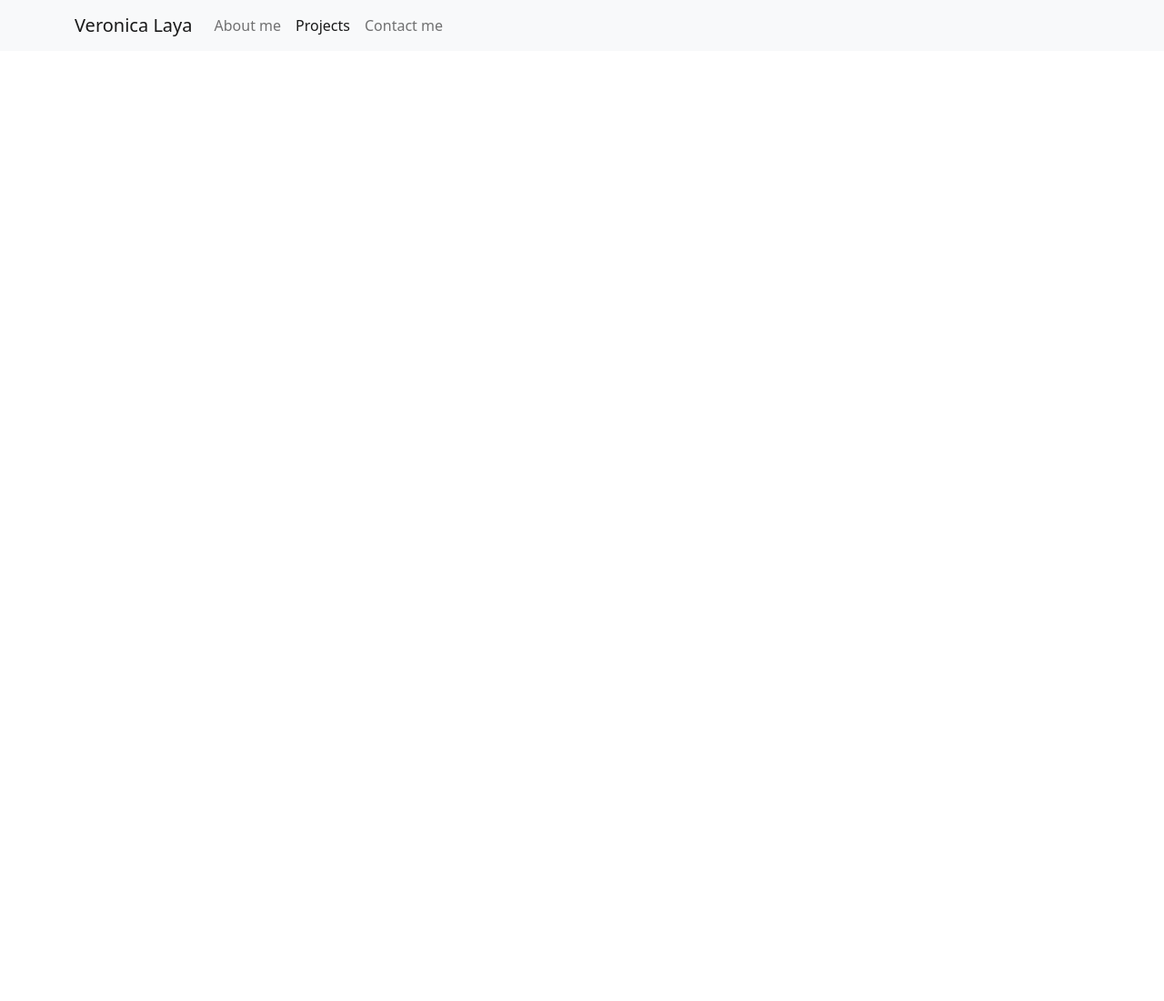
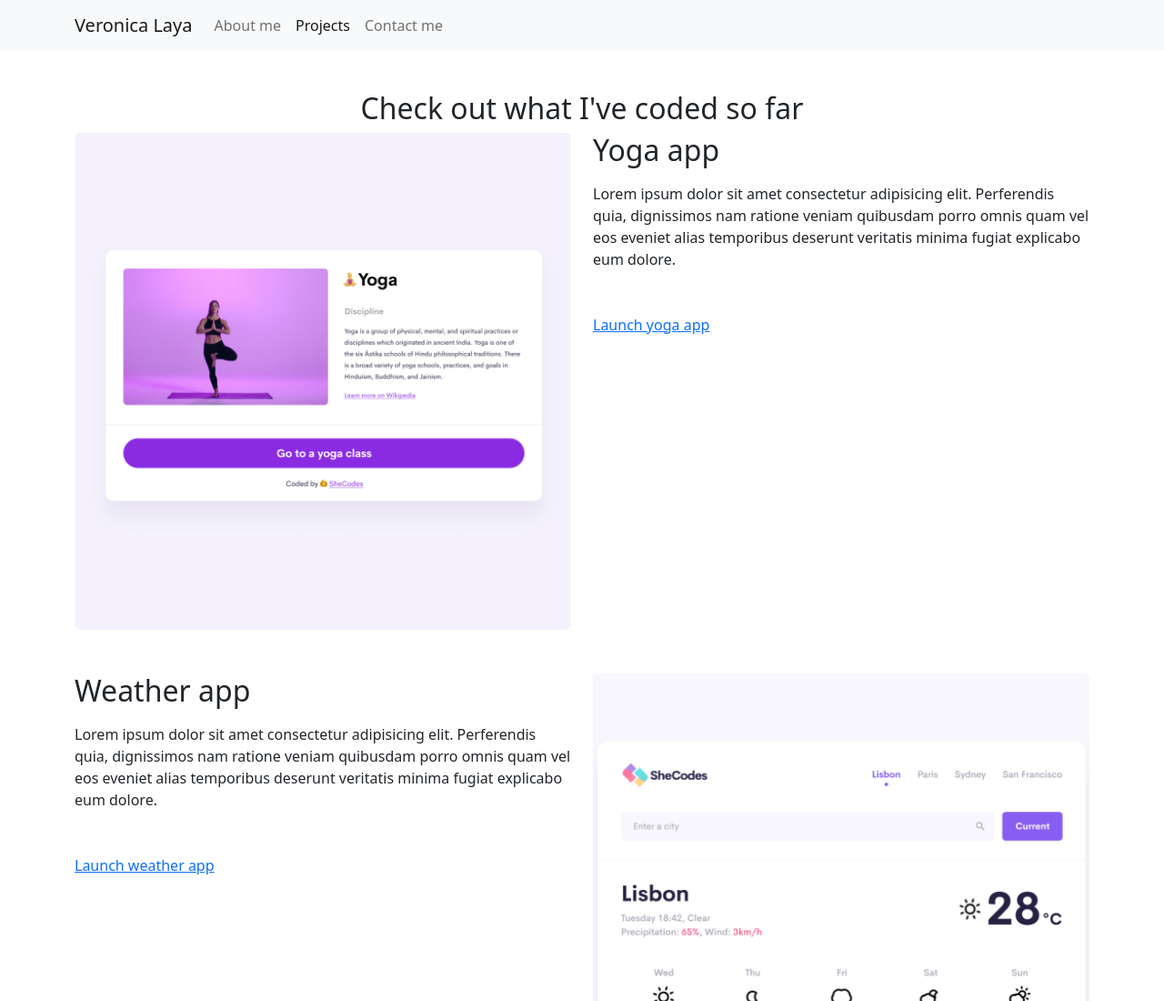
Before and after one commit to marivero-laya/VeronicaLaya-Dev-Portfolio, a plain HTML site: page projects.html in a window 1280 px wide. Shown: the top 1100 px of the page at 91% size. Before the commit the page ends 800 px from the top, so only its background shows below. Drawn offline with nearby package versions, Linux system fonts and the light colour scheme.

Commit message:
Added Project's html

```diff
--- a/projects.html
+++ b/projects.html
@@ -78,6 +78,80 @@
         </div>
       </div>
     </nav>
+    <div class="container mb-20">
+      <h2 class="text-center">Check out what I've coded so far</h2>
+    </div>
+    <div class="container">
+      <div class="row">
+        <div class="col-md-6">
+          <img
+            src="/images/yoga copy.png"
+            class="img-fluid rounded d-none d-md-block"
+            alt="Yoga Project"
+          />
+        </div>
+        <div class="col-md-6">
+          <h2 class="text-scenterart text-start-center mb-3">Yoga app</h2>
+          <p class="text-center text-sm-start mt-3">
+            Lorem ipsum dolor sit amet consectetur adipisicing elit. Perferendis
+            quia, dignissimos nam ratione veniam quibusdam porro omnis quam vel
+            eos eveniet alias temporibus deserunt veritatis minima fugiat
+            explicabo eum dolore.
+          </p>
+          <div
+            class="navigation-links mb-5 mt-5 justify-content-center justify-content-sm-start"
+          >
+            <a href="#" class="project-link primary-link">Launch yoga app</a>
+          </div>
+        </div>
+      </div>
+      <div class="row mt-5">
+        <div class="col-md-6">
+          <h2 class="text-center text-sm-start mb-3">Weather app</h2>
+          <p class="text-center text-sm-start mt-3">
+            Lorem ipsum dolor sit amet consectetur adipisicing elit. Perferendis
+            quia, dignissimos nam ratione veniam quibusdam porro omnis quam vel
+            eos eveniet alias temporibus deserunt veritatis minima fugiat
+            explicabo eum dolore.
+          </p>
+          <div
+            class="navigation-links mb-5 mt-5 justify-content-center justify-content-sm-start"
+          >
+            <a href="#" class="project-link primary-link">Launch weather app</a>
+          </div>
+        </div>
+        <div class="col-md-6">
+          <img
+            src="/images/weather copy.png"
+            class="img-fluid rounded d-none d-md-block"
+            alt="Weather Project"
+          />
+        </div>
+      </div>
+      <div class="row mt-5">
+        <div class="col-md-6">
+          <img
+            src="/images/yogurt copy.png"
+            class="img-fluid rounded d-none d-md-block"
+            alt="Yogurt Project"
+          />
+        </div>
+        <div class="col-md-6">
+          <h2 class="text-center text-sm-start mb-3">Yogurt app</h2>
+          <p class="text-center text-sm-start mt-3">
+            Lorem ipsum dolor sit amet consectetur adipisicing elit. Perferendis
+            quia, dignissimos nam ratione veniam quibusdam porro omnis quam vel
+            eos eveniet alias temporibus deserunt veritatis minima fugiat
+            explicabo eum dolore.
+          </p>
+          <div
+            class="navigation-links mb-5 mt-5 justify-content-center justify-content-sm-start"
+          >
+            <a href="#" class="primary-link">Launch yogurt app</a>
+          </div>
+        </div>
+      </div>
+    </div>
     <footer class="text-center">
       <a href="https://github.com/marivero-laya" target="_blank" title="GitHub"
         ><i class="fab fa-github"></i
--- a/styles/style.css
+++ b/styles/style.css
@@ -1,3 +1,6 @@
+body {
+  margin: 100px 0;
+}
 .hero {
   background-color: red;
   padding: 160px 20px;
```
Also changed, not shown: aboutme.html (+2 -7 lines), images/weather copy.png (added), images/yoga copy.png (added), images/yogurt copy.png (added), 1 other file.
